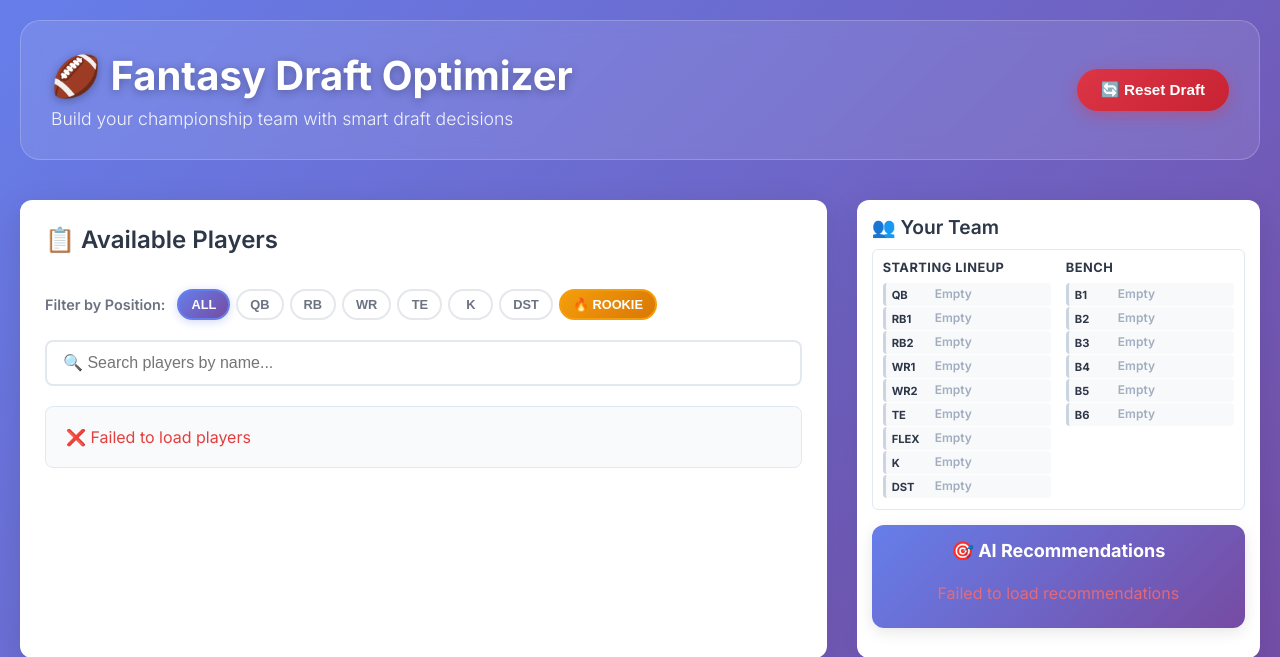
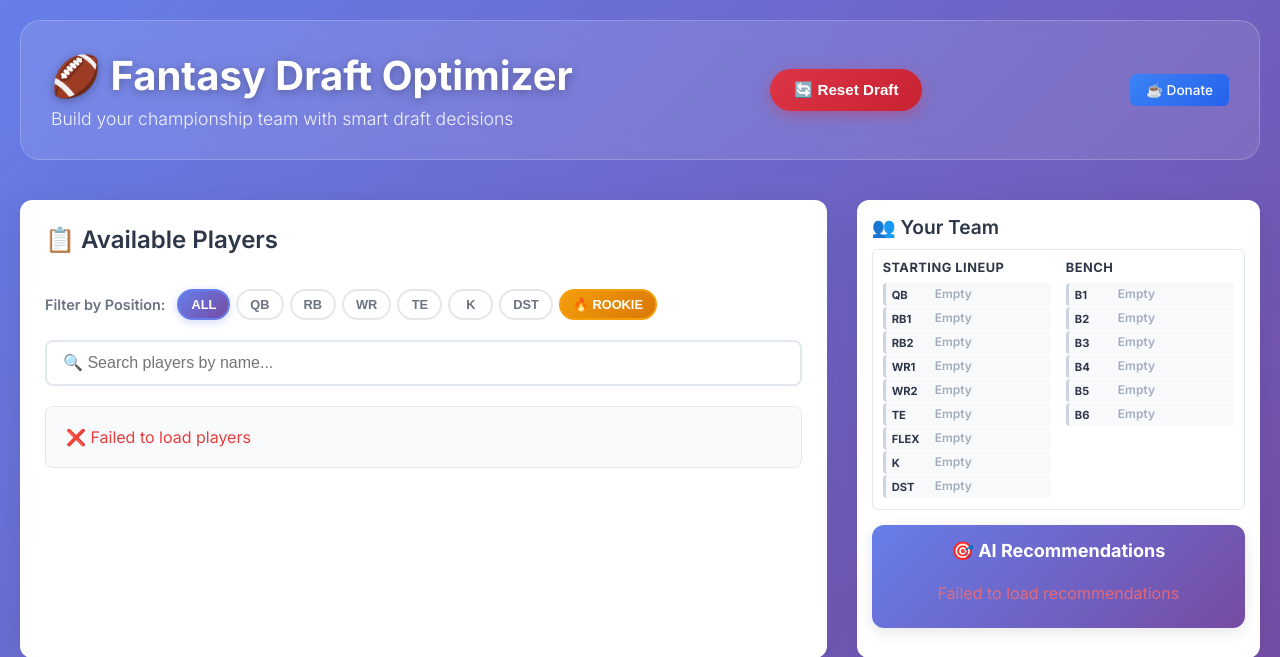
Before and after one commit to ryanthemaestro/ff2025, a Flask app: page / in a window 1280 px wide. Shown: the top 657 px of the page. Run offline with Flask 3, Linux system fonts and the light colour scheme.

Commit message:
Add donate button linking to Buy Me a Coffee next to reset button

```diff
--- a/deploy_bundle/static/index.html
+++ b/deploy_bundle/static/index.html
@@ -699,6 +699,7 @@
                 <p>Build your championship team with smart draft decisions</p>
             </div>
             <button class="btn btn-danger reset-btn" onclick="resetDraft()">🔄 Reset Draft</button>
+            <a href="https://buymeacoffee.com/delightfulfantasy" target="_blank" class="btn btn-primary donate-btn" style="margin-left: 10px; background: linear-gradient(135deg, #3b82f6, #2563eb); border-color: #3b82f6;">☕ Donate</a>
         </div>
 
         <div class="main-content">
--- a/static/index.html
+++ b/static/index.html
@@ -699,6 +699,7 @@
                 <p>Build your championship team with smart draft decisions</p>
             </div>
             <button class="btn btn-danger reset-btn" onclick="resetDraft()">🔄 Reset Draft</button>
+            <a href="https://buymeacoffee.com/delightfulfantasy" target="_blank" class="btn btn-primary donate-btn" style="margin-left: 10px; background: linear-gradient(135deg, #3b82f6, #2563eb); border-color: #3b82f6;">☕ Donate</a>
         </div>
 
         <div class="main-content">
--- a/templates/index.html
+++ b/templates/index.html
@@ -699,6 +699,7 @@
                 <p>Build your championship team with smart draft decisions</p>
             </div>
             <button class="btn btn-danger reset-btn" onclick="resetDraft()">🔄 Reset Draft</button>
+            <a href="https://buymeacoffee.com/delightfulfantasy" target="_blank" class="btn btn-primary donate-btn" style="margin-left: 10px; background: linear-gradient(135deg, #3b82f6, #2563eb); border-color: #3b82f6;">☕ Donate</a>
         </div>
 
         <div class="main-content">
```
